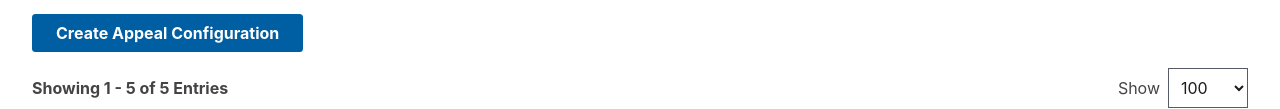
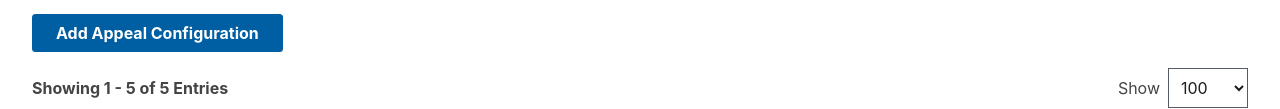
Before and after one commit to dpeac-tyler/rlp-denials, a website built with Vite: page appeals.html in a window 1280 px wide. Shown: the part 363-472 px from the top of the page. Built offline with nearby package versions, Linux system fonts and the light colour scheme.

Commit message:
button edit

```diff
--- a/appeals.html
+++ b/appeals.html
@@ -130,7 +130,7 @@
       </div>
 
       <div class="margin-top-2">
-        <a href="add-appeal-configuration.html" class="usa-button">Create Appeal Configuration</a>
+        <a href="add-appeal-configuration.html" class="usa-button">Add Appeal Configuration</a>
       </div>
 
       <div class="margin-top-2">
```
